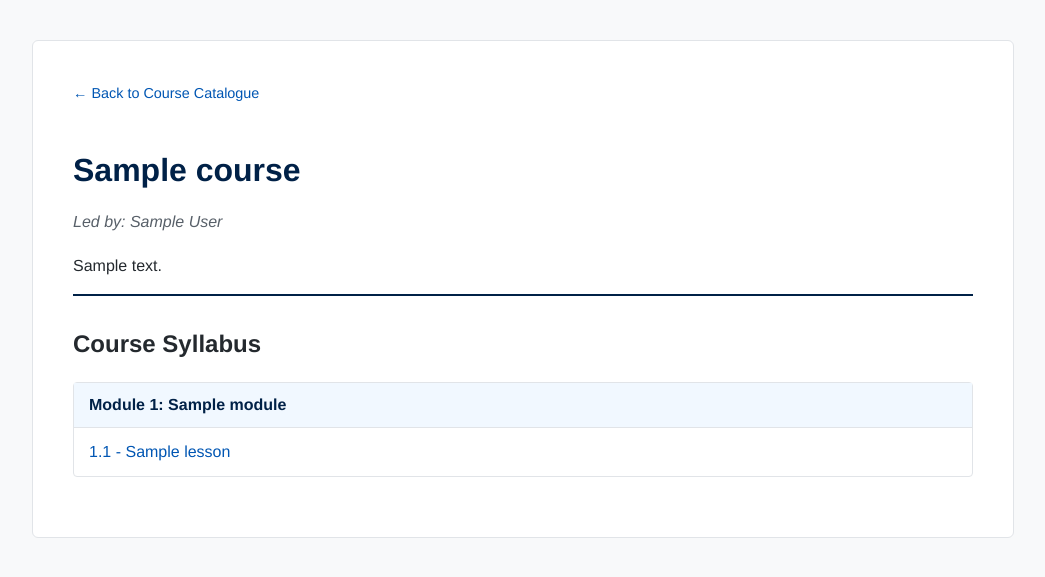
After one commit to JdanielGA/LMS_Project, a Django app: a page that uses templates/courses/course_detail.html in a window 1280 px wide. The commit adds this page. Shown: the top 577 px of the page, without its empty margins (117-1162 px from the left). Run offline with Django 5.2, Linux system fonts and the light colour scheme; tables that the repository leaves empty hold one stand-in row (values such as "Sample post").

Commit message:
feat(courses): implement DetailViews for Course and Lesson with prefetch optimization

```diff
--- a/apps/courses/urls.py
+++ b/apps/courses/urls.py
@@ -1,9 +1,11 @@
 # Path: apps/courses/urls.py
 from django.urls import path
-from .views import CourseListView
+from .views import CourseListView, CourseDetailView, LessonDetailView
 
 app_name = 'courses'
 
 urlpatterns = [
     path('', CourseListView.as_view(), name='course_list'),
+    path('<slug:course_slug>/', CourseDetailView.as_view(), name='course_detail'),
+    path('<slug:course_slug>/lessons/<slug:lesson_slug>/', LessonDetailView.as_view(), name='lesson_detail'),
 ]
--- a/apps/courses/views.py
+++ b/apps/courses/views.py
@@ -1,6 +1,9 @@
-# Path: apps/courses/views.py
-from django.views.generic import ListView
-from .models import Course
+from django.urls import reverse_lazy
+from django.contrib.auth.mixins import LoginRequiredMixin
+from django.views.generic.edit import CreateView, UpdateView, DeleteView
+from django.utils.text import slugify
+from django.views.generic import ListView, DetailView
+from .models import Course, Lesson
 
 # View to list all published courses
 class CourseListView(ListView):
@@ -16,3 +19,32 @@ class CourseListView(ListView):
         context = super().get_context_data(**kwargs)
         context['page_title'] = "Explore our Courses"
         return context
+
+class CourseDetailView(DetailView):
+    model = Course
+    template_name = 'courses/course_detail.html'
+    context_object_name = 'course'
+    slug_url_kwarg = 'course_slug'
+    query_pk_and_slug = False
+
+    # Query optimised to fetch modules and lessons in a single trip to the database (Prefetching)
+    def get_queryset(self):
+        return Course.objects.filter(status='published').prefetch_related('modules__lessons').select_related('teacher')
+
+    def get_context_data(self, **kwargs):
+        context = super().get_context_data(**kwargs)
+        context['page_title'] = self.object.title
+        return context
+
+class LessonDetailView(DetailView):
+    model = Lesson
+    template_name = 'courses/lesson_detail.html'
+    context_object_name = 'lesson'
+    slug_url_kwarg = 'lesson_slug'
+
+    def get_object(self, queryset=None):
+        # Overwrite to ensure that the lesson belongs to the correct course and the correct module.
+        return Lesson.objects.get(
+            slug=self.kwargs.get('lesson_slug'),
+            module__course__slug=self.kwargs.get('course_slug')
+        )
--- a/pyproject.toml
+++ b/pyproject.toml
@@ -1,7 +1,7 @@
 [project]
 name = "evolaris-academy"
 version = "0.1.0"
-description = "LMS Profesional con Django 6"
+description = "LMS Professional con Django 6"
 authors = [
     {name = "Daniel Granada"}
 ]
@@ -13,6 +13,8 @@ dependencies = [
     "pillow (>=12.1.0,<13.0.0)"
 ]
 
+[tool.poetry]
+package-mode = false
 
 [build-system]
 requires = ["poetry-core>=2.0.0,<3.0.0"]
--- /dev/null
+++ b/templates/courses/course_detail.html
@@ -0,0 +1,113 @@
+<!DOCTYPE html>
+<html lang="en-GB">
+<head>
+    <meta charset="UTF-8">
+    <meta name="viewport" content="width=device-width, initial-scale=1.0">
+    <title>{{ course.title }} | Evolaris Academy</title>
+    <style>
+        :root {
+            --oxford-blue: #002147;
+            --soft-grey: #f8f9fa;
+            --border-colour: #e1e4e8;
+            --accent: #0056b3;
+        }
+        body {
+            font-family: 'Helvetica Neue', Helvetica, Arial, sans-serif;
+            line-height: 1.5;
+            color: #24292e;
+            background-color: var(--soft-grey);
+            margin: 0;
+            padding: 40px 20px;
+        }
+        .container {
+            max-width: 900px;
+            margin: 0 auto;
+            background: #fff;
+            padding: 40px;
+            border-radius: 6px;
+            border: 1px solid var(--border-colour);
+        }
+        .back-link {
+            display: inline-block;
+            margin-bottom: 20px;
+            color: var(--accent);
+            text-decoration: none;
+            font-size: 0.9rem;
+        }
+        .back-link:hover { text-decoration: underline; }
+
+        header { border-bottom: 2px solid var(--oxford-blue); margin-bottom: 30px; }
+        h1 { color: var(--oxford-blue); margin-bottom: 10px; }
+        .teacher-info { color: #586069; font-style: italic; margin-bottom: 20px; }
+
+        .module-card {
+            margin-bottom: 20px;
+            border: 1px solid var(--border-colour);
+            border-radius: 4px;
+        }
+        .module-header {
+            background: #f1f8ff;
+            padding: 10px 15px;
+            border-bottom: 1px solid var(--border-colour);
+            font-weight: bold;
+            color: var(--oxford-blue);
+        }
+        ul { list-style: none; padding: 0; margin: 0; }
+        li { border-bottom: 1px solid var(--border-colour); }
+        li:last-child { border-bottom: none; }
+        li a {
+            display: block;
+            padding: 12px 15px;
+            color: var(--accent);
+            text-decoration: none;
+            transition: background 0.2s;
+        }
+        li a:hover { background: #f6f8fa; }
+
+        .empty-state { padding: 20px; color: #6a737d; text-align: center; }
+    </style>
+</head>
+<body>
+
+    <div class="container">
+        <!-- Back Button -->
+        <a href="{% url 'courses:course_list' %}" class="back-link">← Back to Course Catalogue</a>
+
+        <header>
+            <h1>{{ course.title }}</h1>
+            <p class="teacher-info">
+                Led by: {{ course.teacher.get_full_name|default:course.teacher.username }}
+            </p>
+            <p>
+                {{ course.description|linebreaks }}
+            </p>
+        </header>
+
+        <section>
+            <h2>Course Syllabus</h2>
+
+            {% for module in course.modules.all %}
+                <div class="module-card">
+                    <div class="module-header">
+                        Module {{ forloop.counter }}: {{ module.title }}
+                    </div>
+                    <ul>
+                        {% for lesson in module.lessons.all %}
+                            <li>
+                                <a href="{% url 'courses:lesson_detail' course.slug lesson.slug %}">
+                                    {{ forloop.parentloop.counter }}.{{ forloop.counter }} - {{ lesson.title }}
+                                </a>
+                            </li>
+                        {% empty %}
+                            <li class="empty-state">No lessons available in this module yet.</li>
+                        {% endfor %}
+                    </ul>
+                </div>
+            {% empty %}
+                <p class="empty-state">The syllabus for this course is currently under development.</p>
+            {% endfor %}
+        </section>
+    </div>
+
+</body>
+</html>
```
Also changed, not shown: templates/courses/course_list.html (+100 -7 lines), templates/courses/lesson_detail.html (added, +52 -0 lines).
